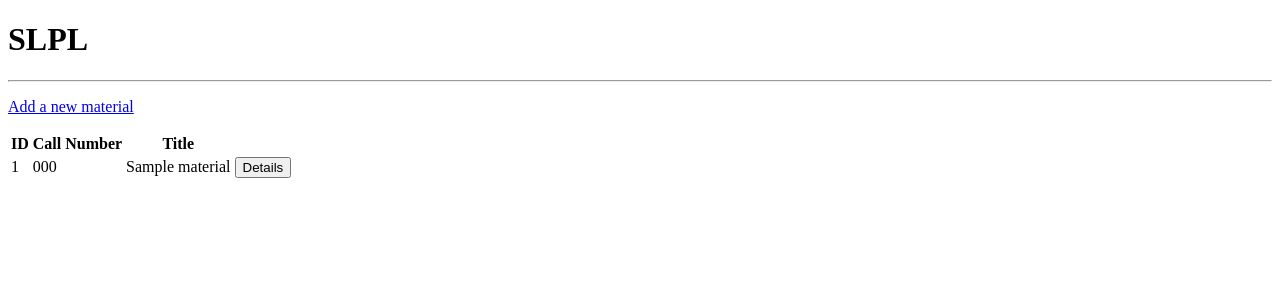
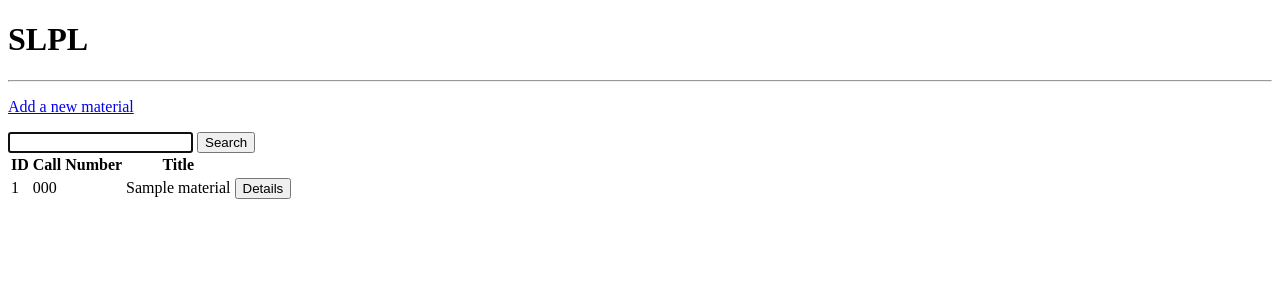
Before and after one commit to alexschmertmann/f19-msci3300-g6, a Flask app: page / in a window 1280 px wide. Shown: the top 300 px of the page. Run offline with Flask 2, Linux system fonts and the light colour scheme; tables that the repository leaves empty hold one stand-in row (values such as "Sample post"); parts of the project's set-up code (start-up, migrations or seed data) failed here and were passed over.

Commit message:
Search for materials is working

```diff
--- a/app.py
+++ b/app.py
@@ -5,9 +5,11 @@ from flask_wtf import FlaskForm
 from wtforms import StringField, IntegerField, DateField, SubmitField
 from wtforms.validators import DataRequired
 from flask_sqlalchemy import SQLAlchemy
+from sqlalchemy import or_
 import pymysql
 import secrets
 import datetime
+
 
 conn = "mysql+pymysql://{0}:{1}@{2}/{3}".format(secrets.dbuser, secrets.dbpass, secrets.dbhost, secrets.dbname)
 app = Flask(__name__)
@@ -50,6 +52,17 @@ class MaterialForm(FlaskForm):
 def index():
     all_materials = group7_materials.query.all()
     return render_template('index.html', materials=all_materials, pageTitle='SLPL Materials')
+
+@app.route('/search', methods=['GET', 'POST'])
+def search():
+    if request.method =='POST':
+        form = request.form
+        search_value = form['search_string']
+        search = "%{0}%".format(search_value)
+        results = group7_materials.query.filter( or_(group7_materials.title.like(search), group7_materials.author.like(search))).all()
+        return render_template('index.html', materials=results, pageTitle='Materials', legend='Search Results')
+    else:
+        return redirect('/')
 
 @app.route('/material/new', methods=['GET', 'POST'])
 def add_material():
--- a/templates/index.html
+++ b/templates/index.html
@@ -2,7 +2,10 @@
 
 {% block body %}
 <p><a href="{{ url_for('add_material')}}"> Add a new material</a></p>
-
+<form method ="POST">
+  <input type="text" autofocus="autofocus" name="search_string">
+  <input type="submit" formaction="/search" value="Search">
+</form>
 {% with messages = get_flashed_messages() %}
  {% if messages %}
  <div class="alert alert-warning alert-dismissible fade show" role="alert" id="flash">
```
Also changed, not shown: 1 other file.
